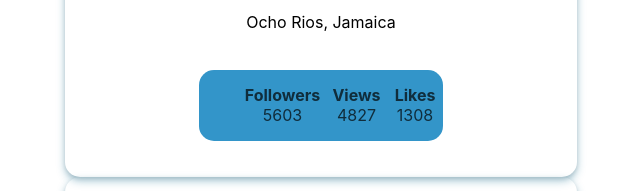
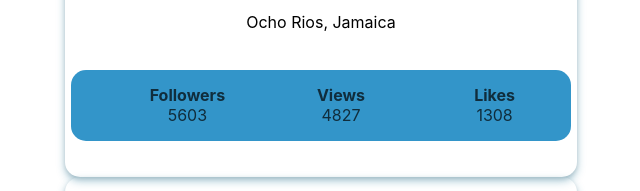
Before and after one commit to Basbassa/goit-react-hw-01-components, a React (Create React App) app: page / in a window 1280 px wide. Shown: the part 408-599 px from the top of the page, without its empty margins (319-959 px from the left). Built offline with nearby package versions, Linux system fonts and the light colour scheme.

Commit message:
much beter css pn profile

```diff
--- a/src/components/Profile/Profile.module.css
+++ b/src/components/Profile/Profile.module.css
@@ -1,4 +1,5 @@
 .profile {
+  box-sizing: border-box;
   width: 40%;
   box-shadow: 0 2px 4px rgba(0, 0, 0, 0.1), 0 4px 8px rgba(42, 126, 157, 0.4);
   background-color: #fff;
@@ -58,9 +59,9 @@
 .stats {
   display: flex;
   list-style-type: none;
-  justify-content: space-between;
+  justify-content: center;
   background-color: #3395c9;
-  width: 40%;
+  width: 90%;
   padding-top: 3%;
   padding-bottom: 3%;
   border-radius: 15px;
@@ -69,7 +70,6 @@
 .stats li {
   flex: 1;
   text-align: center;
-  margin: 0 3%;
 }
 
 .stats .label {
```
